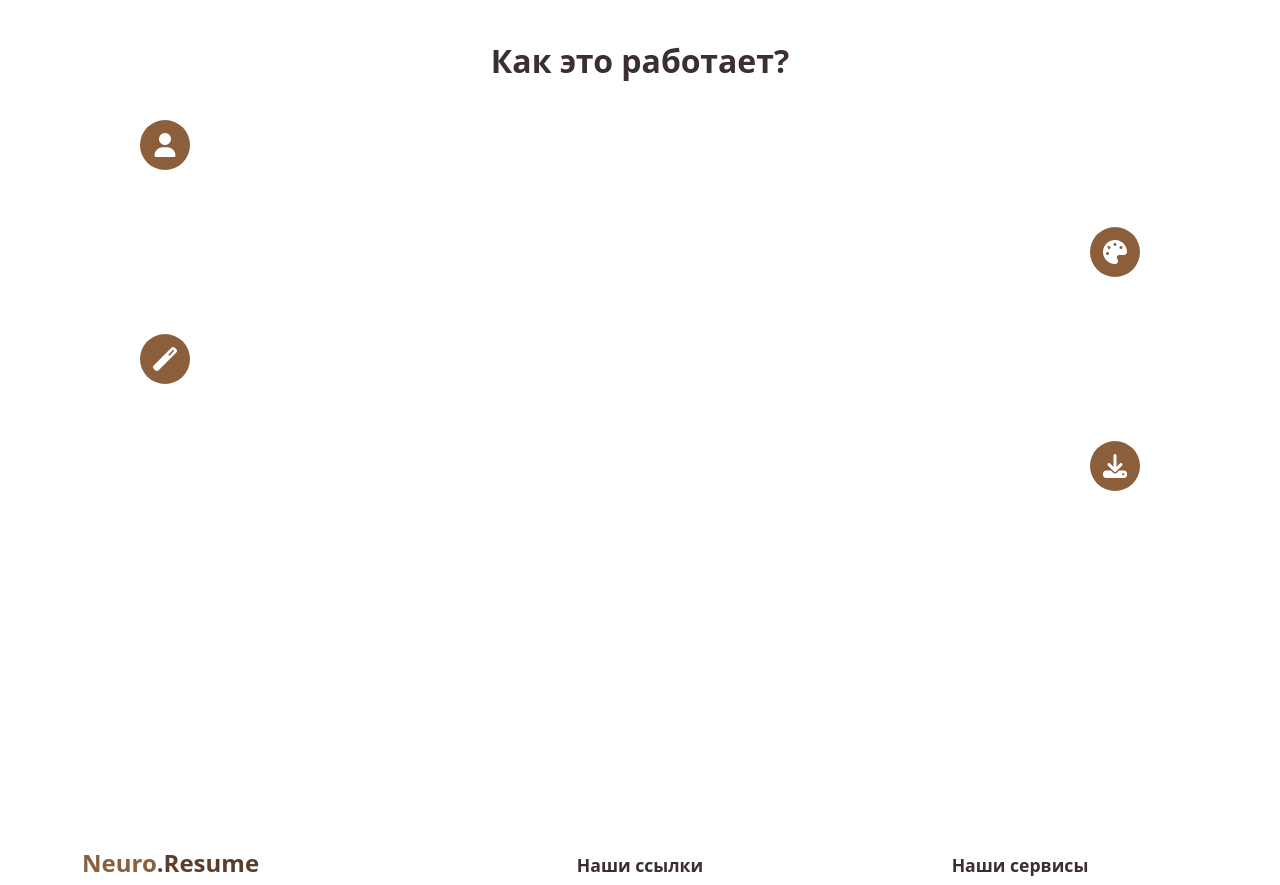
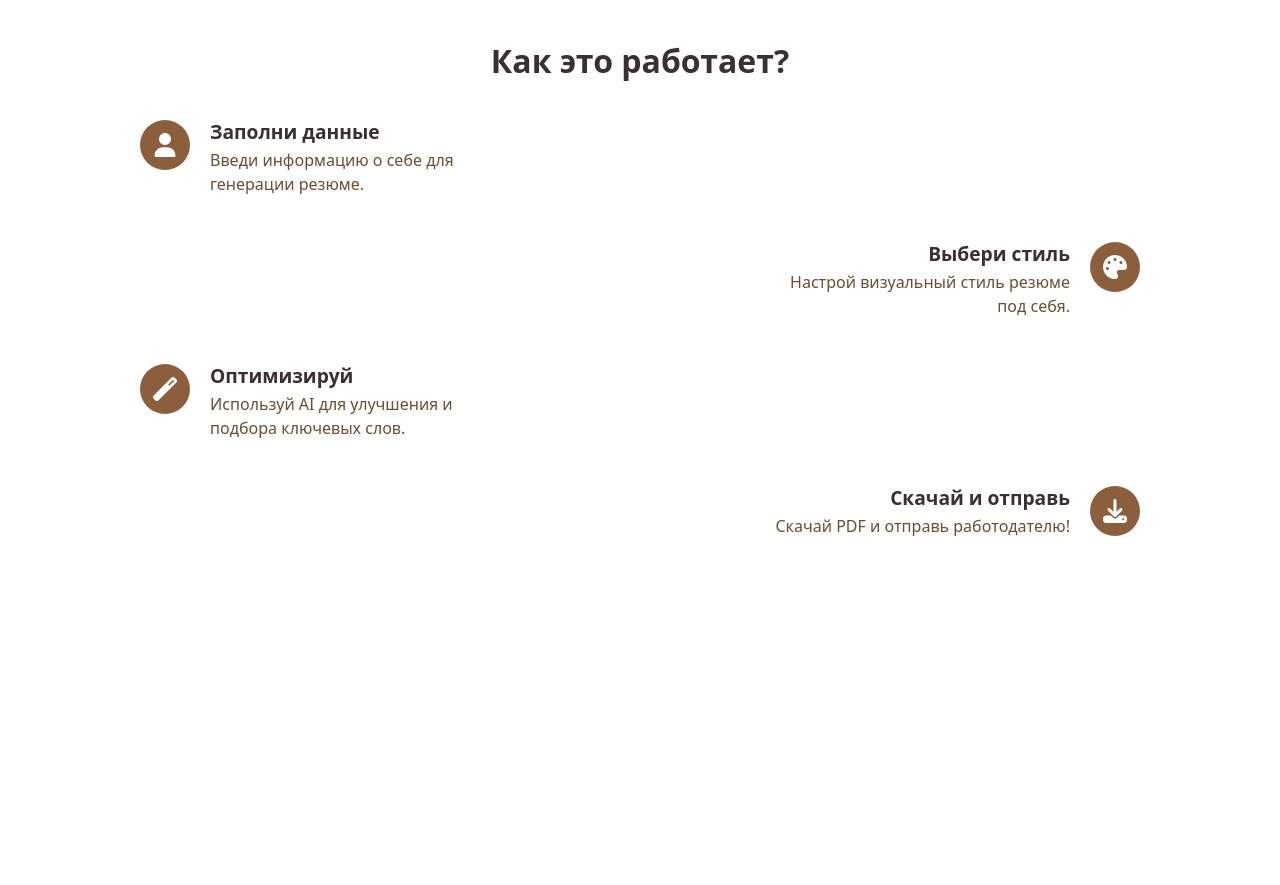
Before and after one commit to ptmff/Neuro_resume, a Vue app in the folder frontend/vue/: page /#/ in a window 1280 px wide. Shown: the part 1080-1965 px from the top of the page. Built offline with nearby package versions, Linux system fonts and the light colour scheme.

Commit message:
styles updated for WL

```diff
--- a/frontend/vue/src/components/WorkLogic.vue
+++ b/frontend/vue/src/components/WorkLogic.vue
@@ -118,6 +118,34 @@
   font-size: 1.5rem;
 }
 
+/* 🔹 Вертикальная линия (только на мобилке) */
+.timeline-line {
+  width: 4px;
+  height: 50px;
+  background-color: #8b5e3c;
+  margin-top: 10px;
+}
+
+/* 🔹 Текстовый блок */
+.timeline-text {
+  max-width: 300px;
+}
+
+/* 🔹 Заголовок шага */
+.step-title {
+  font-size: 1.2rem;
+  font-weight: bold;
+  color: #3b2f2f;
+  margin-bottom: 5px;
+}
+
+/* 🔹 Описание шага */
+.step-text {
+  font-size: 1rem;
+  color: #6d4c2f;
+}
+
+
 @media (min-width: 768.1px) {
   .timeline {
     display: flex;
```
